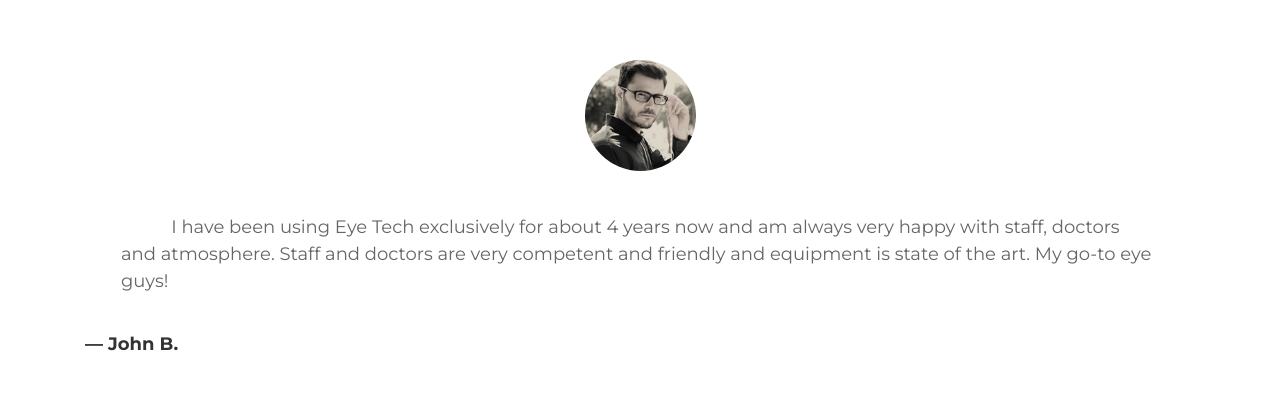
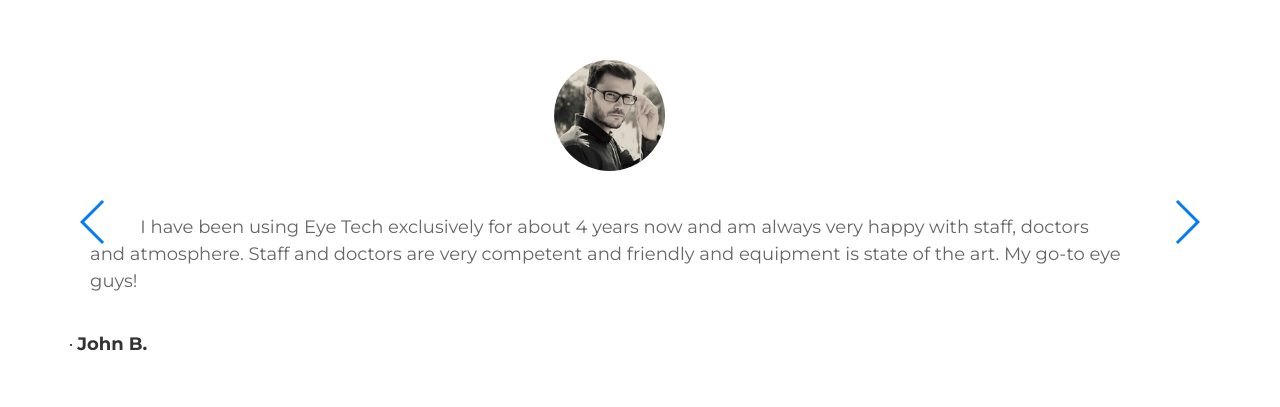
Before and after one commit to krashstudios/krashstudios.github.io, a plain HTML site: page index.html in a window 1280 px wide. Shown: the part 1098-1505 px from the top of the page. Drawn offline with nearby package versions, Linux system fonts and the light colour scheme; files whose address does not match are found by name.

Commit message:
testimonials
swiper test 02

```diff
--- a/index.html
+++ b/index.html
@@ -332,13 +332,24 @@
         </div>
 
     </div>
+    <!-- Add Arrows -->
+    <div class="swiper-button-next"></div>
+    <div class="swiper-button-prev"></div>
 </div>
 
 <script>
 var mySwiper = new Swiper('.swiper-container', {
-
+  autoplay: {
+    delay: 5000,
+    disableOnInteraction: false,
+  },
+  navigation: {
+    nextEl: '.swiper-button-next',
+    prevEl: '.swiper-button-prev',
+  },
   speed: 400,
-  spaceBetween: 100
+  spaceBetween: 100,
+  loop: true,
 });
 </script>
 
```
